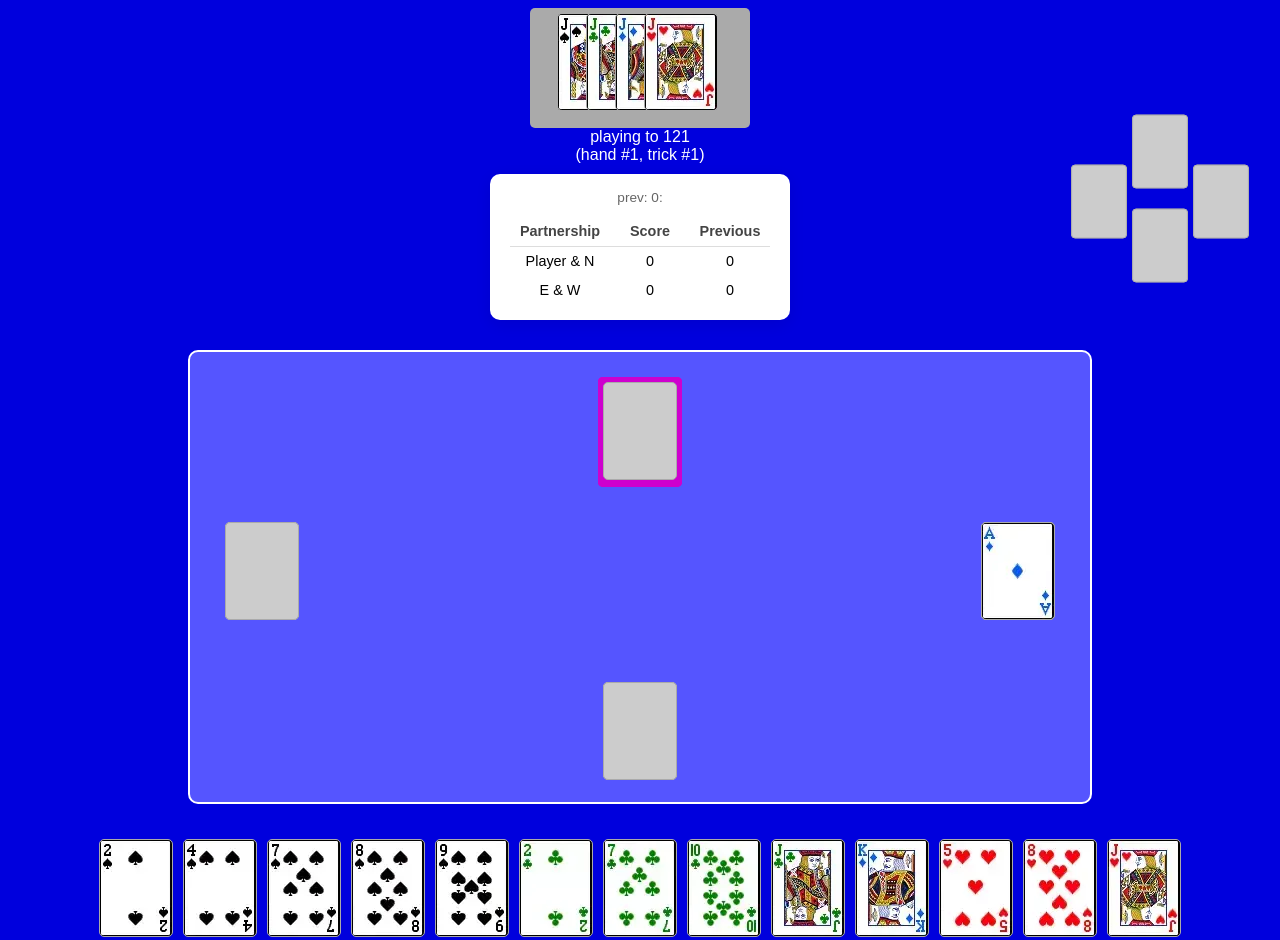
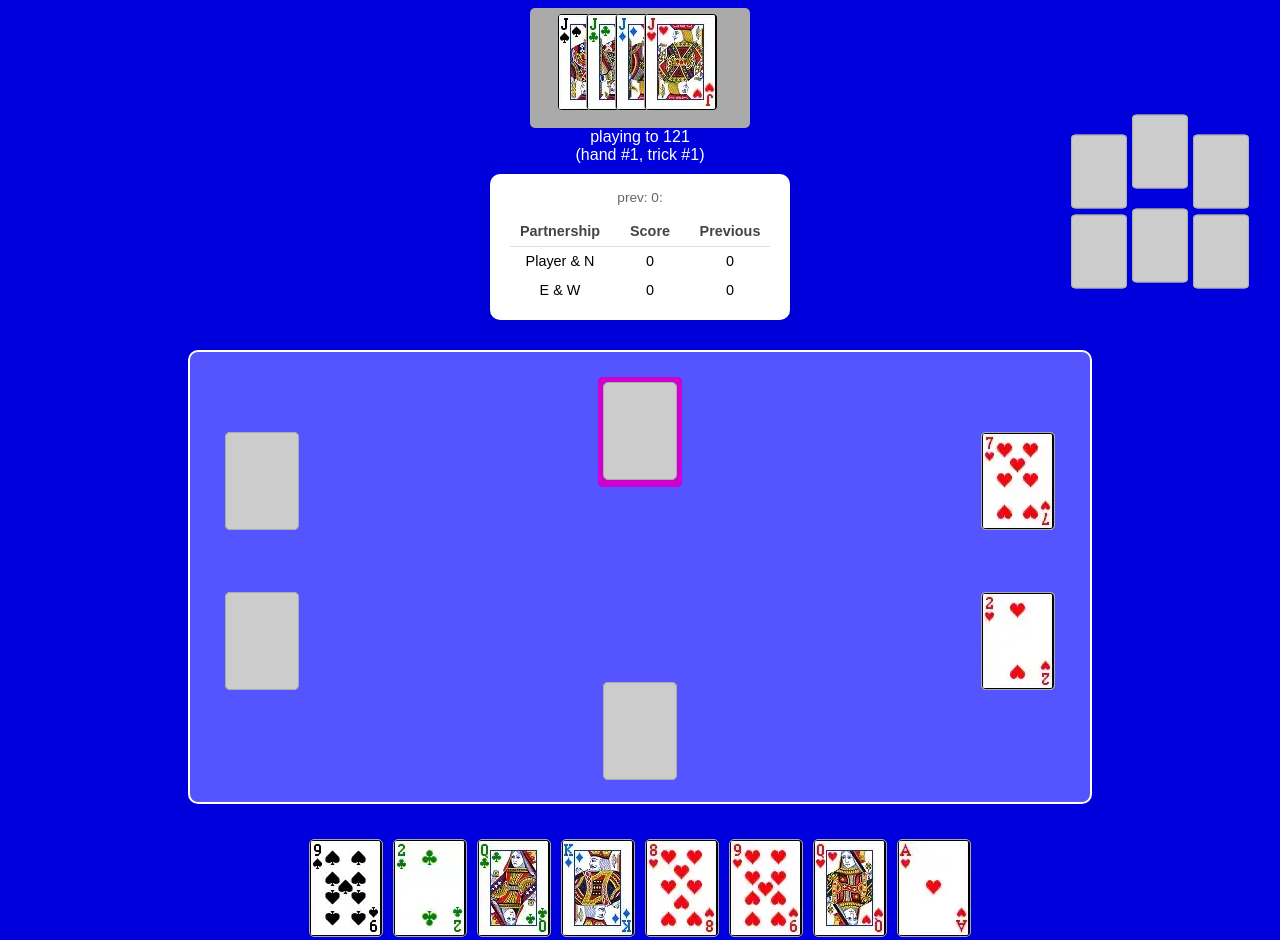
Before and after one commit to ADBond/havilering, a website built with Vite: page index.html in a window 1280 px wide. Built offline with nearby package versions, Linux system fonts and the light colour scheme; what onnxruntime-web would draw is missing.

Commit message:
rough 6p layout

```diff
--- a/public/style.css
+++ b/public/style.css
@@ -43,6 +43,38 @@
     right: 30px;
 }
 
+
+.player-area.player-6 {
+    bottom: 10px;
+    left: 50%;
+    transform: translateX(-50%);
+}
+
+.player-area.comp1-6 {
+    top: 230px;
+    left: 30px;
+}
+
+.player-area.comp2-6 {
+    top: 70px;
+    left: 30px;
+}
+
+.player-area.comp3-6 {
+    top: 20px;
+    left: 50%;
+    transform: translateX(-50%);
+}
+
+.player-area.comp4-6 {
+    top: 70px;
+    right: 30px;
+}
+
+.player-area.comp5-6 {
+    top: 230px;
+    right: 30px;
+}
 
 .played,
 .previous {
@@ -147,6 +179,39 @@
     transform: translateX(-50%) scale(0.75);
 }
 
+#prev-comp1-6 {
+    top: 100px;
+    left: 0;
+}
+
+#prev-comp2-6 {
+    top: 20px;
+    left: 0;
+}
+
+#prev-comp3-6 {
+    top: 0;
+    right: 0;
+    left: 50%;
+    transform: translateX(-50%) scale(0.75);
+}
+
+#prev-comp4-6 {
+    top: 20px;
+    right: 0;
+}
+
+#prev-comp5-6 {
+    top: 100px;
+    right: 0;
+}
+
+#prev-player-6 {
+    bottom: 0;
+    left: 50%;
+    transform: translateX(-50%) scale(0.75);
+}
+
 .prev-slot .card {
     margin: 2px;
 }
--- a/src/interface/game.ts
+++ b/src/interface/game.ts
@@ -3,14 +3,14 @@
 import { getSeasonalSuitShort } from "../utils/season";
 
 let game: Game;
-const opp = 'ismcts1000';
+const opp = 'random';
 
 export function newGame(): void {
     const dateNow = new Date();
     // dateNow.setDate(dateNow.getDate() - 1);
     const seasonalSuitShort = getSeasonalSuitShort(dateNow);
     game = new Game(
-        ['human', opp, opp, opp],
+        ['human', opp, opp, opp, opp, opp],
         defaultConfig,
         seasonalSuitShort,
     );
```
